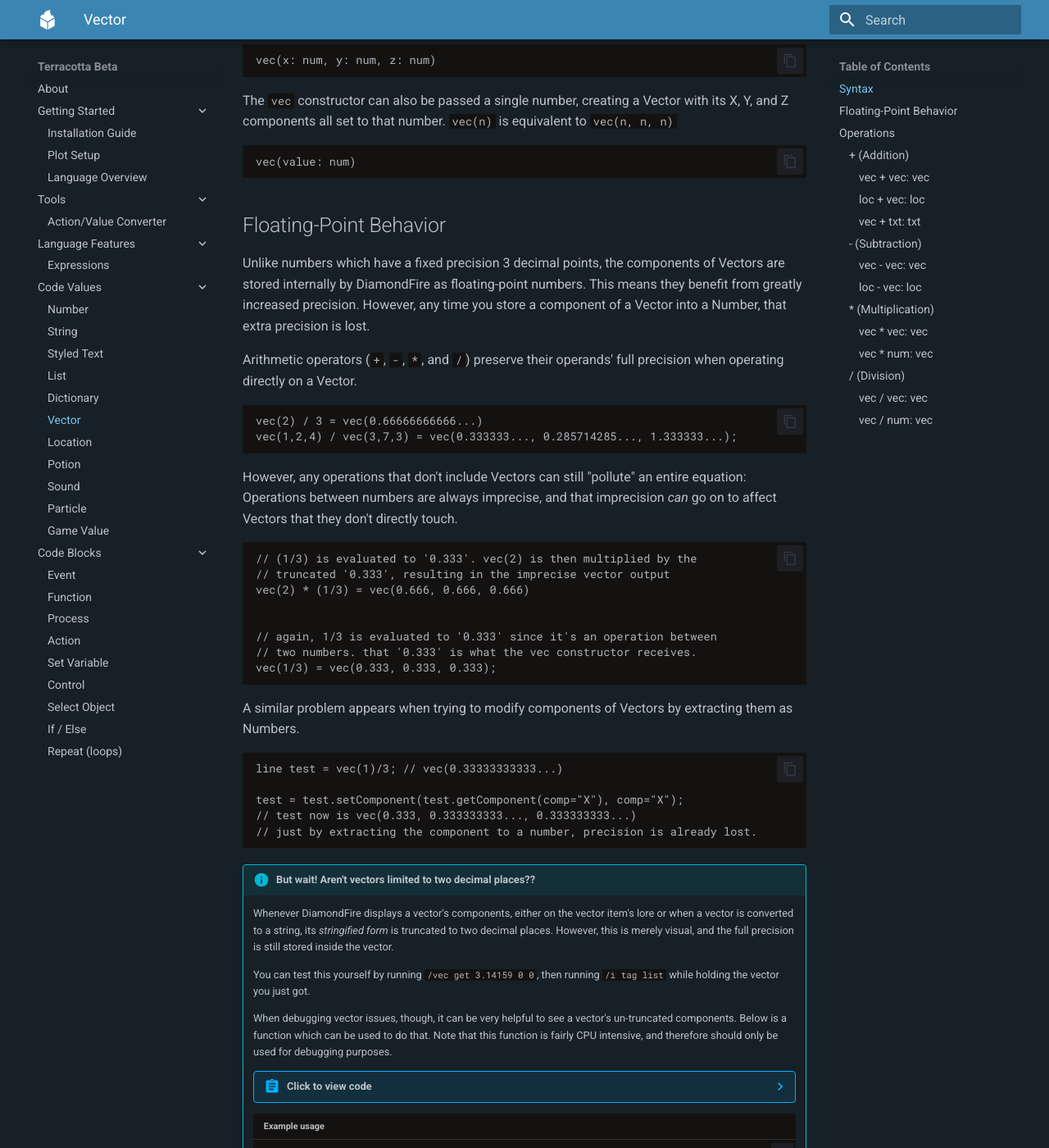
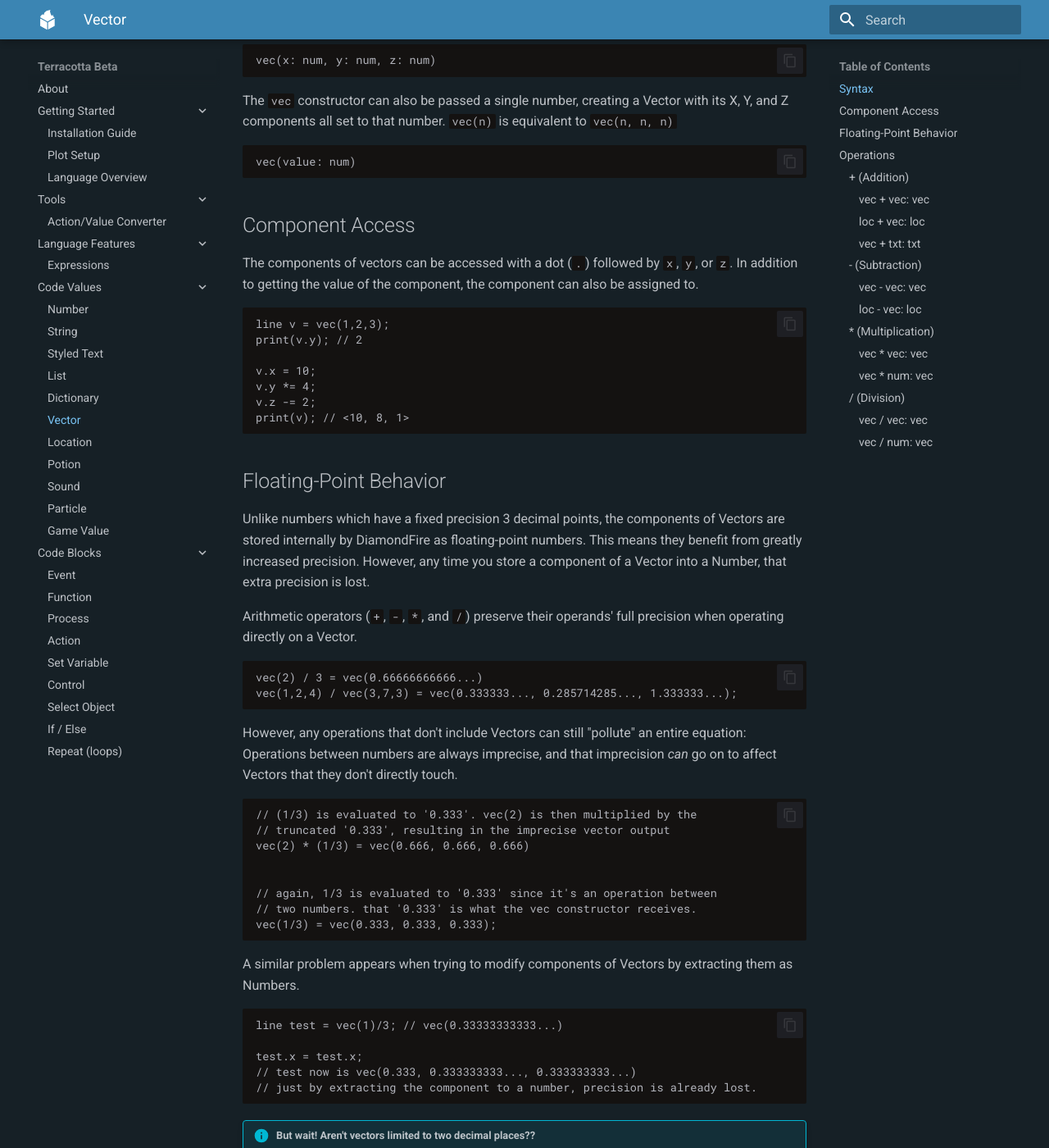
Before and after one commit to Owlfroggy/terracotta-beta-docs, an MkDocs documentation site: the page built from docs/code_values/vector.md, in a window 1280 px wide and 1400 px high, scrolled down 284 px. Shown: the whole window at 82% size. Built offline with MkDocs 1.6.1 and Material for MkDocs 9.7.7, drawn with Linux system fonts in a browser that asks for light colours.

Commit message:
include info about vec.comp and loc.coord

````diff
--- a/docs/code_values/vector.md
+++ b/docs/code_values/vector.md
@@ -8,6 +8,18 @@
 The `vec` constructor can also be passed a single number, creating a Vector with its X, Y, and Z components all set to that number. `vec(n)` is equivalent to `vec(n, n, n)`
 ```tc
 vec(value: num)
+```
+
+## Component Access
+The components of vectors can be accessed with a dot (`.`) followed by `x`, `y`, or `z`. In addition to getting the value of the component, the component can also be assigned to.
+```tc
+line v = vec(1,2,3);
+print(v.y); // 2
+
+v.x = 10;
+v.y *= 4;
+v.z -= 2;
+print(v); // <10, 8, 1>
 ```
 
 ## Floating-Point Behavior
@@ -35,7 +47,7 @@
 ```tc
 line test = vec(1)/3; // vec(0.33333333333...)
 
-test = test.setComponent(test.getComponent(comp="X"), comp="X");
+test.x = test.x;
 // test now is vec(0.333, 0.333333333..., 0.333333333...)
 // just by extracting the component to a number, precision is already lost.
 ```
````
Also changed, not shown: docs/code_values/location.md (+12 -0 lines).
